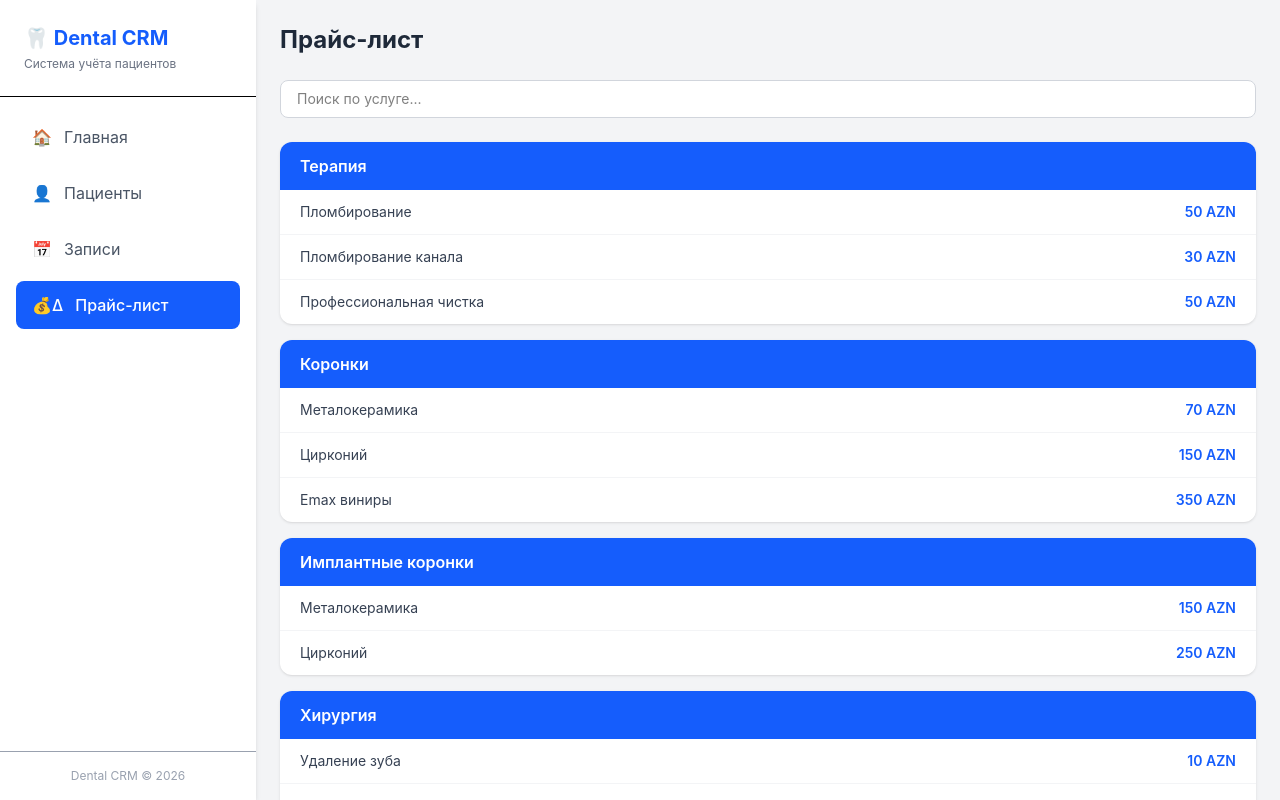
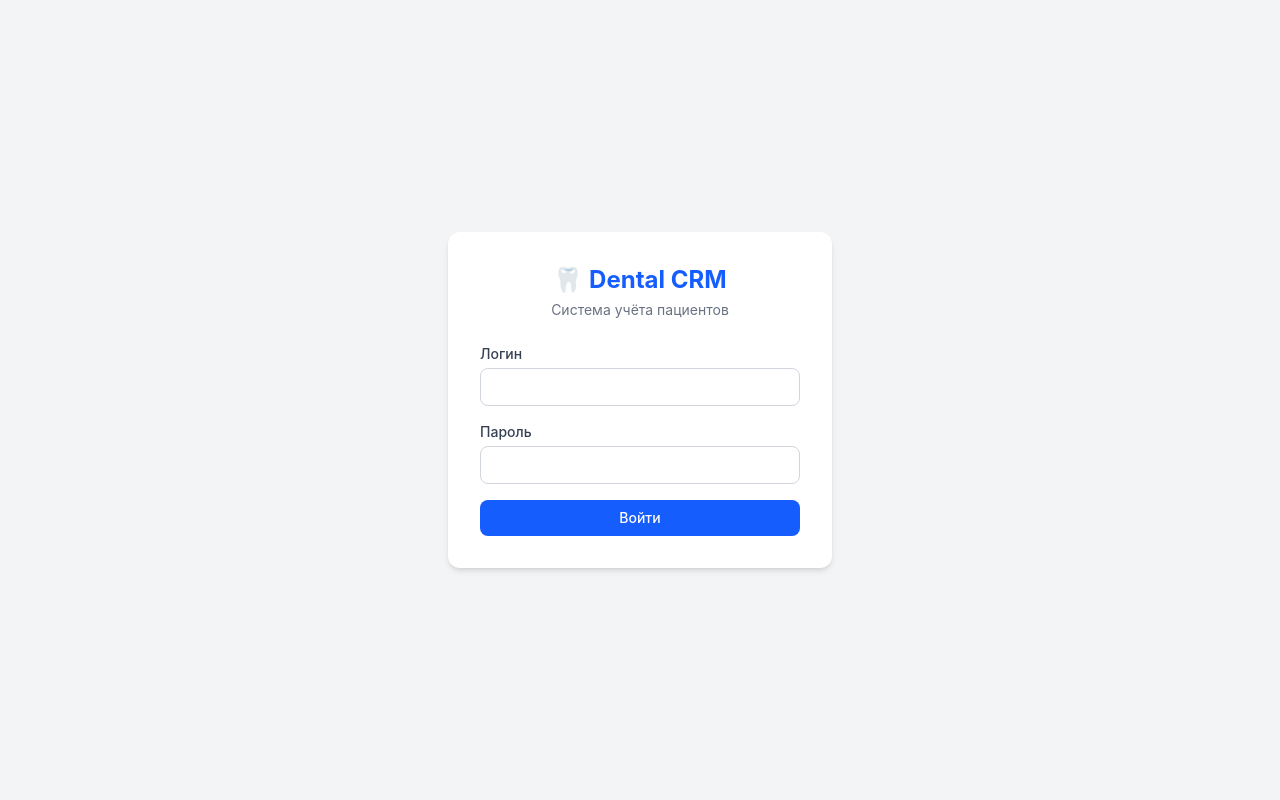
Before and after one commit to yusufms48/dental-crm, a React (Vite) app: page /price-list in a window 1280 px wide. Built offline with nearby package versions, Linux system fonts and the light colour scheme.

Commit message:
feat: add login page with authentication

```diff
--- a/src/App.jsx
+++ b/src/App.jsx
@@ -1,3 +1,4 @@
+import { useState } from "react";
 import { Routes, Route, Navigate } from "react-router-dom";
 import Layout from "./components/Layout/Layout";
 import Dashboard from "./pages/Dashboard/Dashboard";
@@ -5,11 +6,27 @@ import Patients from "./pages/Patients/Patients";
 import PatientDetail from "./pages/PatientDetail/PatientDetail";
 import Appointments from "./pages/Appointments/Appointments";
 import PriceList from "./pages/PriceList/PriceList";
+import Login from "./pages/Login/Login";
 
 export default function App() {
+  const [isAuthenticated, setIsAuthenticated] = useState(
+    localStorage.getItem("isAuthenticated") === "true",
+  );
+
+  const handleLogin = () => setIsAuthenticated(true);
+
+  const handleLogout = () => {
+    localStorage.removeItem("isAuthenticated");
+    setIsAuthenticated(false);
+  };
+
+  if (!isAuthenticated) {
+    return <Login onLogin={handleLogin} />;
+  }
+
   return (
     <Routes>
-      <Route path="/" element={<Layout />}>
+      <Route path="/" element={<Layout onLogout={handleLogout} />}>
         <Route index element={<Dashboard />} />
         <Route path="patients" element={<Patients />} />
         <Route path="patients/:id" element={<PatientDetail />} />
--- a/src/components/Layout/Layout.jsx
+++ b/src/components/Layout/Layout.jsx
@@ -1,10 +1,10 @@
 import { Outlet } from "react-router-dom";
 import Sidebar from "../Sidebar/Sidebar";
 
-export default function Layout() {
+export default function Layout({ onLogout }) {
   return (
     <div className="flex h-screen bg-gray-100">
-      <Sidebar />
+      <Sidebar onLogout={onLogout} />
       <main className="flex-1 overflow-y-auto p-6">
         <Outlet />
       </main>
--- a/src/components/Sidebar/Sidebar.jsx
+++ b/src/components/Sidebar/Sidebar.jsx
@@ -4,10 +4,10 @@ const links = [
   { to: "/", label: "Главная", icon: "🏠" },
   { to: "/patients", label: "Пациенты", icon: "👤" },
   { to: "/appointments", label: "Записи", icon: "📅" },
-  { to: "/price-list", label: "Прайс-лист", icon: "💰∆" },
+  { to: "/price-list", label: "Прайс-лист", icon: "💰" },
 ];
 
-export default function Sidebar() {
+export default function Sidebar({ onLogout }) {
   return (
     <aside className="w-64 bg-white shadow-md flex flex-col">
       <div className="p-6 border-b">
@@ -36,8 +36,18 @@ export default function Sidebar() {
           ))}
         </ul>
       </nav>
-      <div className="p-4 border-t text-xs text-gray-400 text-center">
-        Dental CRM © 2026
+
+      <div className="p-4 border-t">
+        <button
+          onClick={onLogout}
+          className="w-full flex items-center gap-3 px-4 py-3 rounded-lg text-gray-600 hover:bg-red-50 hover:text-red-600 transition-colors text-sm"
+        >
+          <span>🚪</span>
+          <span>Выйти</span>
+        </button>
+        <p className="text-xs text-gray-400 text-center mt-3">
+          Dental CRM © 2026
+        </p>
       </div>
     </aside>
   );
--- /dev/null
+++ b/src/pages/Login/Login.jsx
@@ -0,0 +1,77 @@
+import { useState } from "react";
+
+const CREDENTIALS = {
+  username: "admin",
+  password: "dental2026",
+};
+
+export default function Login({ onLogin }) {
+  const [form, setForm] = useState({ username: "", password: "" });
+  const [error, setError] = useState("");
+
+  const handleSubmit = (e) => {
+    e.preventDefault();
+    if (
+      form.username.trim() === CREDENTIALS.username &&
+      form.password.trim() === CREDENTIALS.password
+    ) {
+      localStorage.setItem("isAuthenticated", "true");
+      onLogin();
+    } else {
+      setError("Неверный логин или пароль");
+    }
+  };
+
+  return (
+    <div className="min-h-screen bg-gray-100 flex items-center justify-center">
+      <div className="bg-white rounded-xl shadow-md p-8 w-full max-w-sm">
+        <div className="text-center mb-6">
+          <h1 className="text-2xl font-bold text-blue-600">🦷 Dental CRM</h1>
+          <p className="text-sm text-gray-500 mt-1">Система учёта пациентов</p>
+        </div>
+
+        <form onSubmit={handleSubmit} className="space-y-4">
+          <div>
+            <label className="block text-sm font-medium text-gray-700 mb-1">
+              Логин
+            </label>
+            <input
+              type="text"
+              required
+              value={form.username}
+              onChange={(e) => {
+                setForm({ ...form, username: e.target.value });
+                setError("");
+              }}
+              className="w-full px-3 py-2 border border-gray-300 rounded-lg text-sm focus:outline-none focus:ring-2 focus:ring-blue-500"
+            />
+          </div>
+          <div>
+            <label className="block text-sm font-medium text-gray-700 mb-1">
+              Пароль
+            </label>
+            <input
+              type="password"
+              required
+              value={form.password}
+              onChange={(e) => {
+                setForm({ ...form, password: e.target.value });
+                setError("");
+              }}
+              className="w-full px-3 py-2 border border-gray-300 rounded-lg text-sm focus:outline-none focus:ring-2 focus:ring-blue-500"
+            />
+          </div>
+
+          {error && <p className="text-sm text-red-500 text-center">{error}</p>}
+
+          <button
+            type="submit"
+            className="w-full bg-blue-600 hover:bg-blue-700 text-white py-2 rounded-lg text-sm font-medium transition-colors"
+          >
+            Войти
+          </button>
+        </form>
+      </div>
+    </div>
+  );
+}
```
